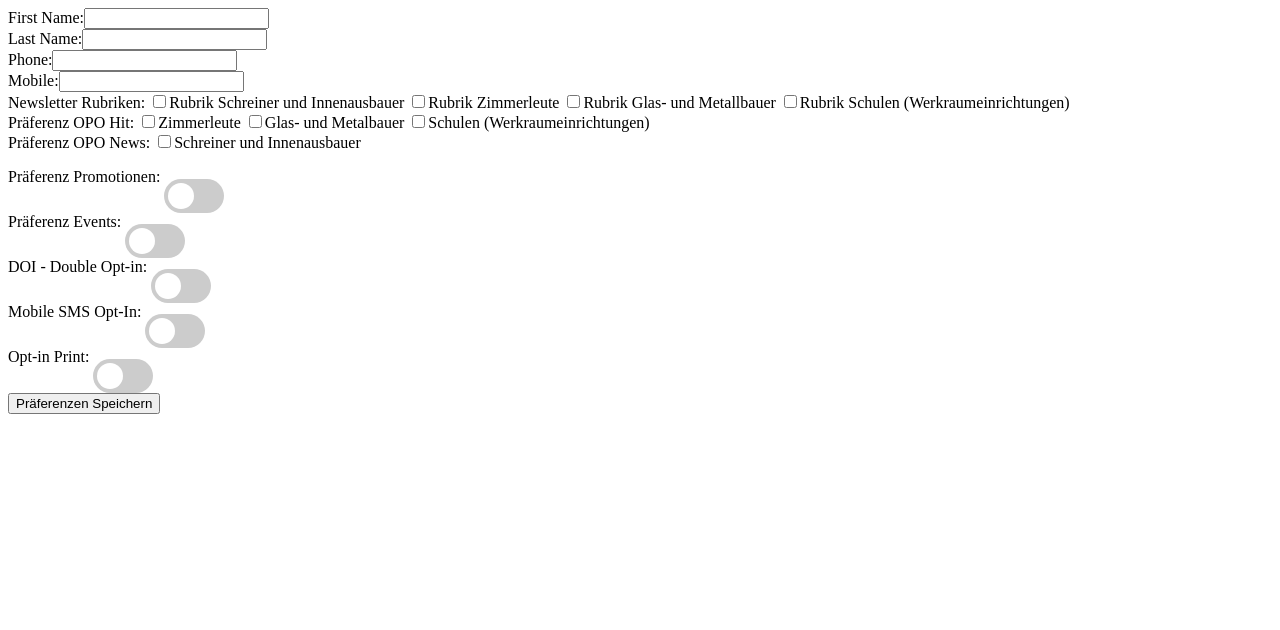
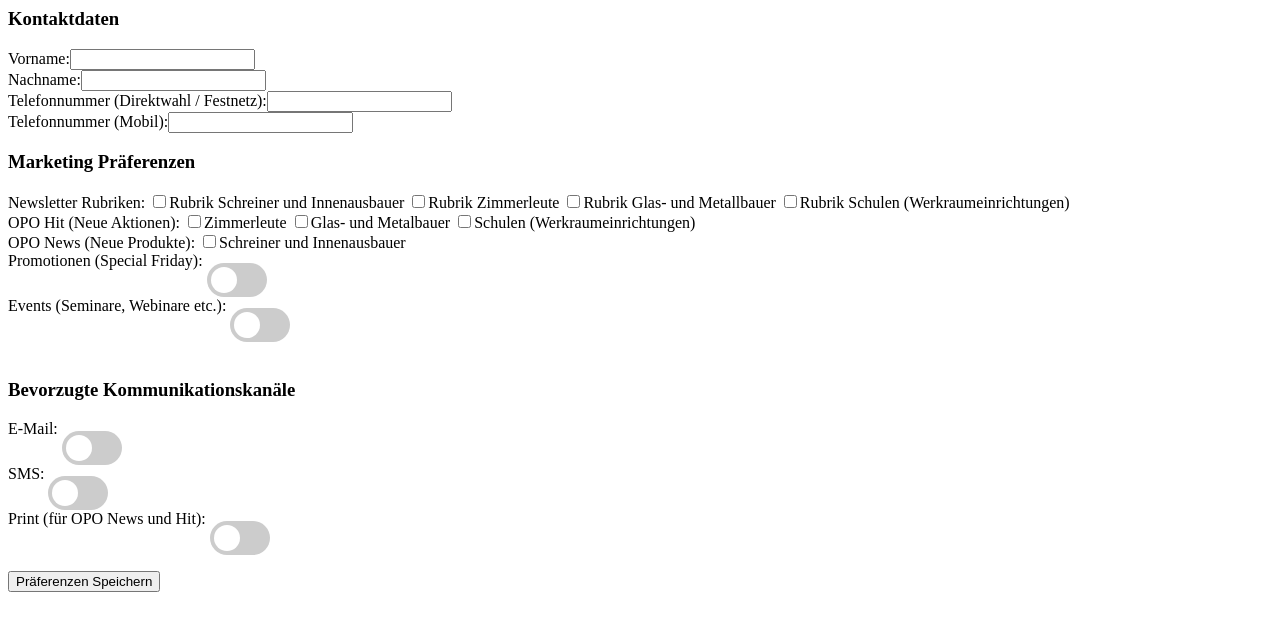
Before and after one commit to JB-iundf-mt/landingpages, a plain HTML site: page index.html in a window 1280 px wide. Drawn offline with Linux system fonts and the light colour scheme; a script that the page names is missing.

Commit message:
anpassen labels

```diff
--- a/index.html
+++ b/index.html
@@ -56,49 +56,52 @@ document.addEventListener("DOMContentLoaded", () => {
 </head>
 <form id="ProfileForm" name="ProfileForm" onsubmit="return CheckInputs();" action="https://link.opo.ch/u/register.php" method="get">
 <input type=hidden name="CID" value="790867401"><input type=hidden name="SID" value=""><input type=hidden name="UID" value=""><input type=hidden name="f" value="1422"><input type=hidden name="p" value="2"><input type=hidden name="a" value="r"><input type=hidden name="el" value=""><input type=hidden name="llid" value=""><input type=hidden name="c" value=""><input type=hidden name="counted" value=""><input type=hidden name="RID" value=""><input type=hidden name="mailnow" value="">
-First Name:<input type=text name="inp_1" maxlength=60 value=""><br>
-Last Name:<input type=text name="inp_2" maxlength=60 value=""><br>
-Phone:<input type=text name="inp_15" maxlength=60 value=""><br>
-Mobile:<input type=text name="inp_37" maxlength=60 value=""><br>
+<h3>Kontaktdaten</h3>
+Vorname:<input type=text name="inp_1" maxlength=60 value=""><br>
+Nachname:<input type=text name="inp_2" maxlength=60 value=""><br>
+Telefonnummer (Direktwahl / Festnetz):<input type=text name="inp_15" maxlength=60 value=""><br>
+Telefonnummer (Mobil):<input type=text name="inp_37" maxlength=60 value=""><br>
+<h3>Marketing Präferenzen</h3>
 Newsletter Rubriken:
 <input type=checkbox name="inp_4050[]" value="1">Rubrik Schreiner und Innenausbauer
 <input type=checkbox name="inp_4050[]" value="2">Rubrik Zimmerleute
 <input type=checkbox name="inp_4050[]" value="3">Rubrik Glas- und Metallbauer
 <input type=checkbox name="inp_4050[]" value="4">Rubrik Schulen (Werkraumeinrichtungen)<br>
-Präferenz OPO Hit:
+OPO Hit (Neue Aktionen):
 <input type=checkbox name="inp_14976[]" value="2">Zimmerleute
 <input type=checkbox name="inp_14976[]" value="3">Glas- und Metalbauer
 <input type=checkbox name="inp_14976[]" value="4">Schulen (Werkraumeinrichtungen)<br>
-Präferenz OPO News:
+OPO News (Neue Produkte):
 <input type=checkbox name="inp_15016[]" value="1">Schreiner und Innenausbauer<br>
-</form>
 
 <!-- SWITCHES ersetzt ursprüngliche Felder -->
-<label>Präferenz Promotionen:</label>
+<label>Promotionen (Special Friday):</label>
 <label class="switch">
   <input type="checkbox" id="switch_promo" name="inp_15378_switch" />
   <span class="slider"></span>
 </label><br>
-<label>Präferenz Events:</label>
+<label>Events (Seminare, Webinare etc.):</label>
 <label class="switch">
   <input type="checkbox" id="switch_events" name="inp_14978_switch" />
   <span class="slider"></span>
-</label><br>
-<label>DOI - Double Opt-in:</label>
+</label><br><br>
+<h3>Bevorzugte Kommunikationskanäle</h3>
+<label>E-Mail:</label>
 <label class="switch">
   <input type="checkbox" id="switch_doi" name="inp_6180_switch" />
   <span class="slider"></span>
 </label><br>
-<label>Mobile SMS Opt-In:</label>
+<label>SMS:</label>
 <label class="switch">
   <input type="checkbox" id="switch_sms" name="inp_1198_switch" />
   <span class="slider"></span>
 </label><br>
-<label>Opt-in Print:</label>
+<label>Print (für OPO News und Hit):</label>
 <label class="switch">
   <input type="checkbox" id="switch_print" name="inp_14979_switch" />
   <span class="slider"></span>
 </label><br>
+</form>
 
 <!-- Hidden inputs zur Integration mit bestehender Logik -->
 <input type=hidden name="inp_15378" id="inp_15378" value="">
```
